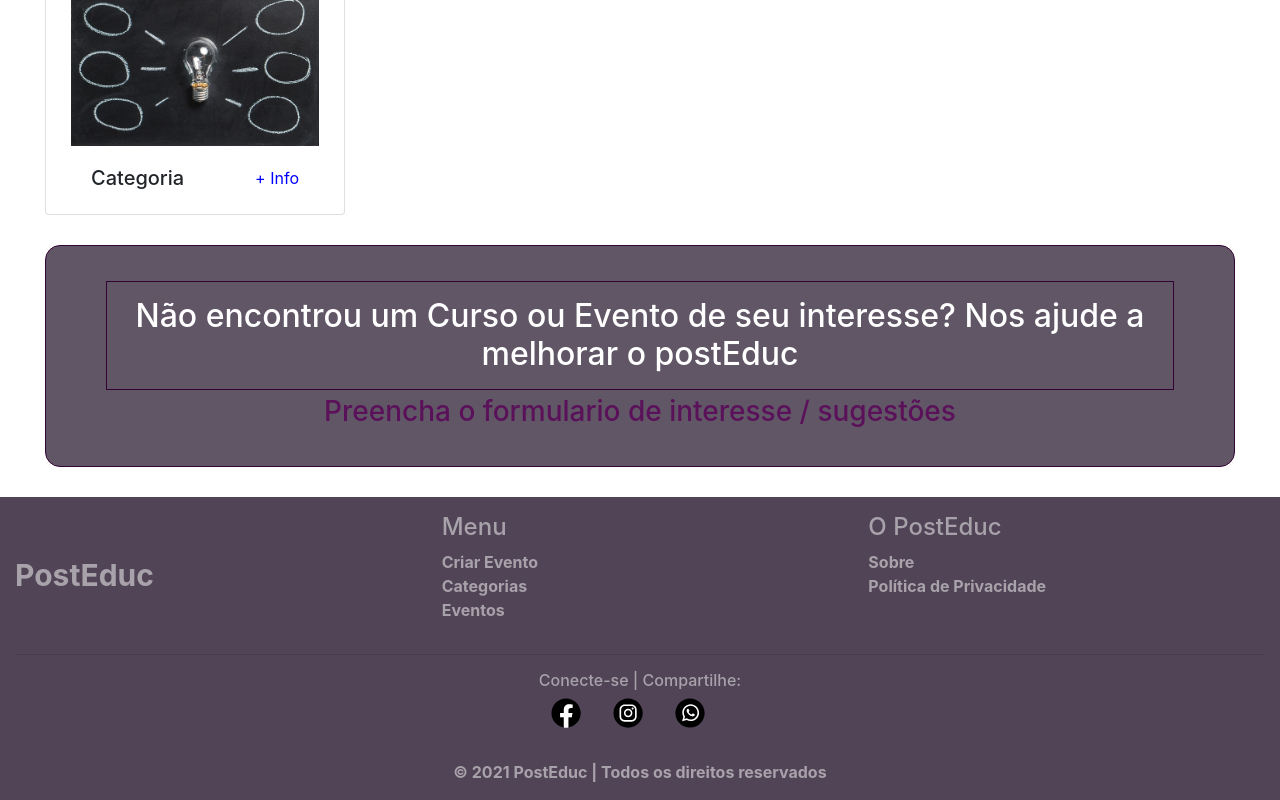
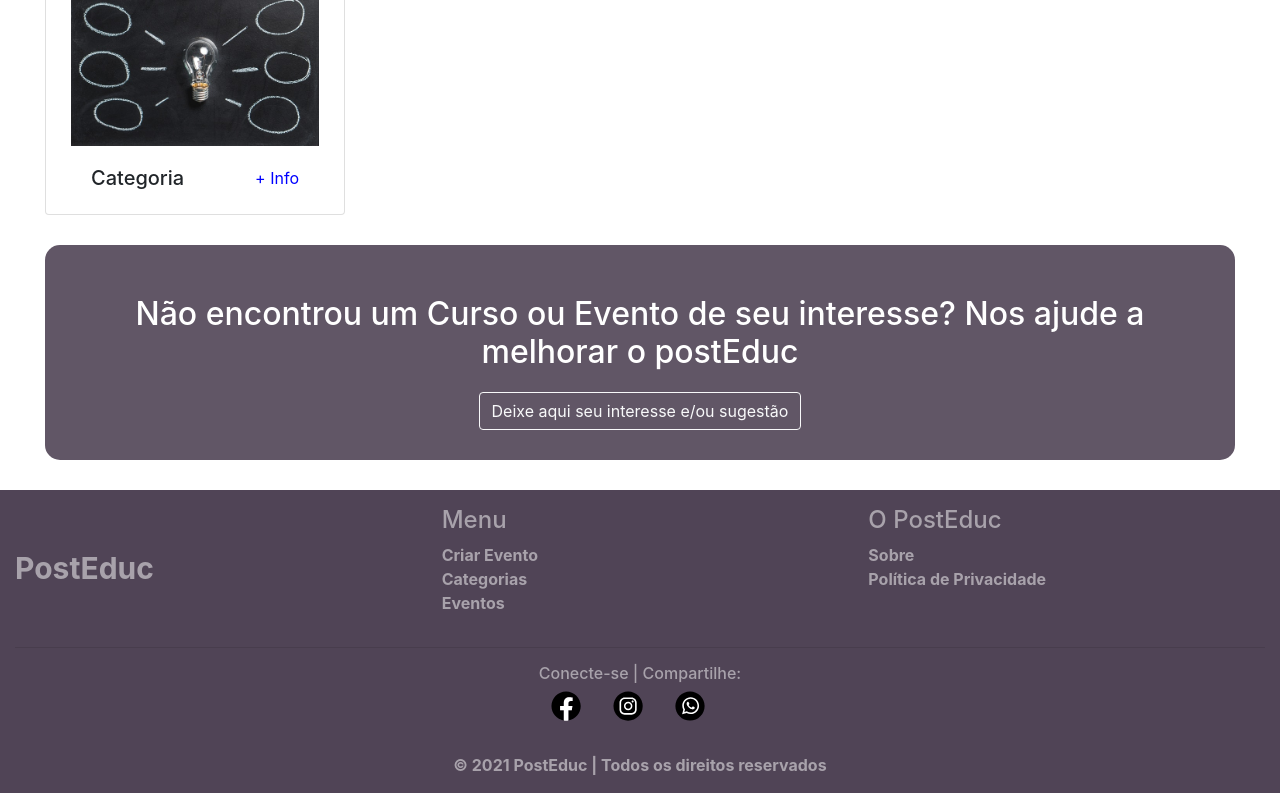
Before and after one commit to olivca/postEduc-1, a React (Create React App) app: page / in a window 1280 px wide. Shown: the part 1355-2155 px from the top of the page. Built offline with nearby package versions, Linux system fonts and the light colour scheme; no server answers.

Commit message:
Modal Sugestão incluida na pagina Home.

```diff
--- a/src/Componentes/Modal/Sugestoes.js
+++ b/src/Componentes/Modal/Sugestoes.js
@@ -35,7 +35,7 @@ class Sugestoes extends React.Component {
 
 		const resposta = await fetch(url,cabecalho)
 		await resposta
-		alert("enviado com sucesso");
+		alert("Sua sugestão foi enviada com sucesso!");
 
 	}
 
@@ -52,7 +52,6 @@ class Sugestoes extends React.Component {
 					</Modal.Header>
 					<Form onSubmit={this.enviarSugestao}>
 						<Modal.Body>
-
 							<Form.Group >
 								<Form.Label>Nome completo</Form.Label>
 								<Form.Control type="text" id="nome" name="nome" placeholder="Digite seu nome completo" />
@@ -65,7 +64,6 @@ class Sugestoes extends React.Component {
 								<Form.Label>Interesses / Sugestões</Form.Label>
 								<Form.Control as="textarea" id="sugestao" name="sugestao" rows={3} placeholder="Escreva aqui seus interesses ou sugestões" />
 							</Form.Group>
-
 						</Modal.Body>
 						<Modal.Footer>
 							<Button variant="secondary" onClick={this.handleClose}>
@@ -74,11 +72,8 @@ class Sugestoes extends React.Component {
 							<Button variant="primary" type="submit" onClick={this.handleClose}>
 								Enviar
 							</Button>
-
 						</Modal.Footer>
 					</Form>
-
-
 				</Modal>
 			</>
 		);
--- a/src/Componentes/eventos/PaginaDeEventos.js
+++ b/src/Componentes/eventos/PaginaDeEventos.js
@@ -5,6 +5,7 @@ import '../../css/index.css'
 import Minievento from './Minievento'
 import Minicategoria from './Minicategoria'
 import Caroussel from './Carousel'
+import Sugestoes from '../Modal/Sugestoes'
 
 export default class PaginaDeEvento extends React.Component{
 
@@ -95,10 +96,10 @@ componentDidMount(){
         </div>
 
 
-        <div className="borda margin center informacoes">
+        <div className="margin center informacoes">
 
-          <h2 className="borda margin  info">Não encontrou um Curso ou Evento de seu interesse? Nos ajude a melhorar o postEduc</h2>
-          <h3 className="cor">Preencha o formulario de interesse / sugestões</h3>
+          <h2 className="margin  info">Não encontrou um Curso ou Evento de seu interesse? Nos ajude a melhorar o postEduc</h2>
+          <Sugestoes />
 
         </div>
 
```
Also changed, not shown: 1 other file (tests, documents, lock files or other folders). Lines whose indentation alone changed are shown as unchanged.
